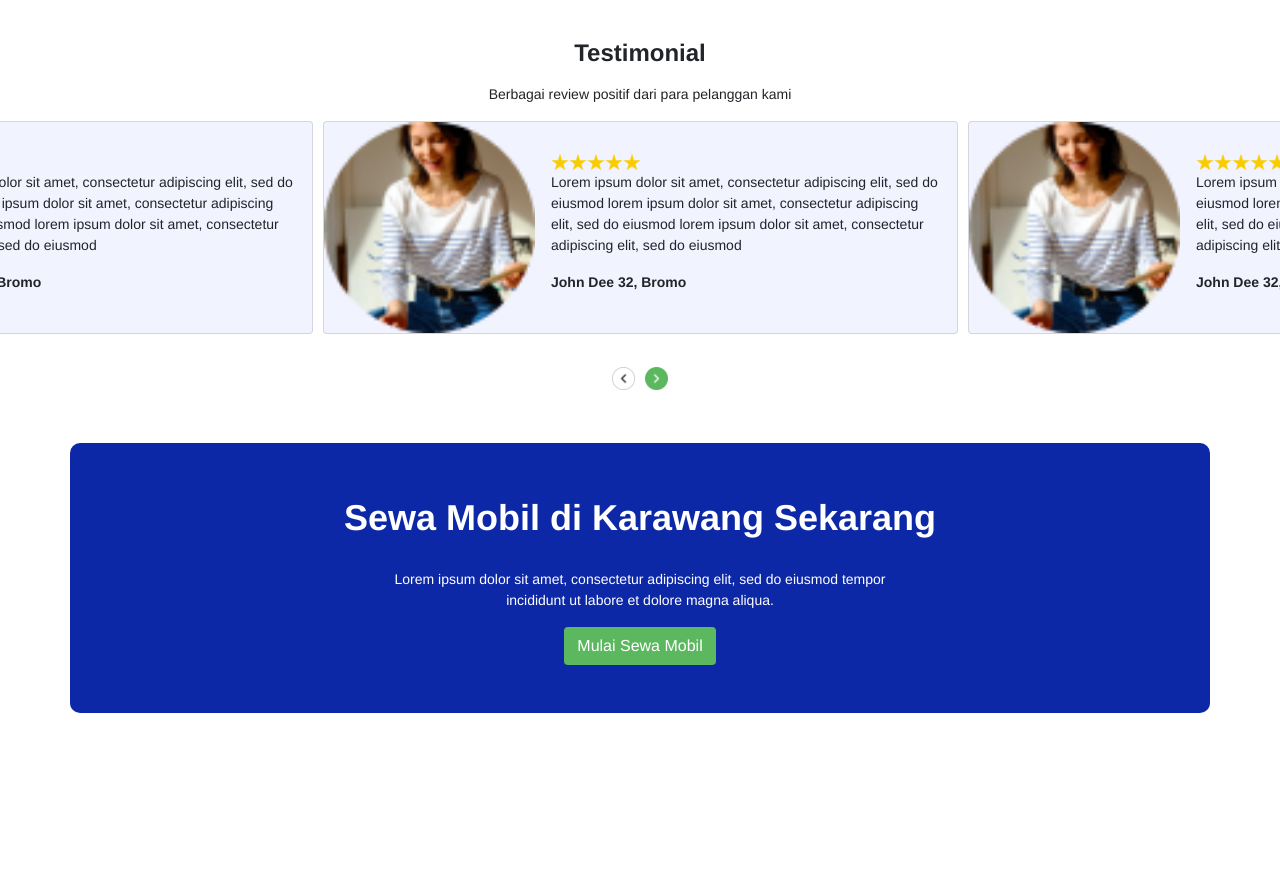
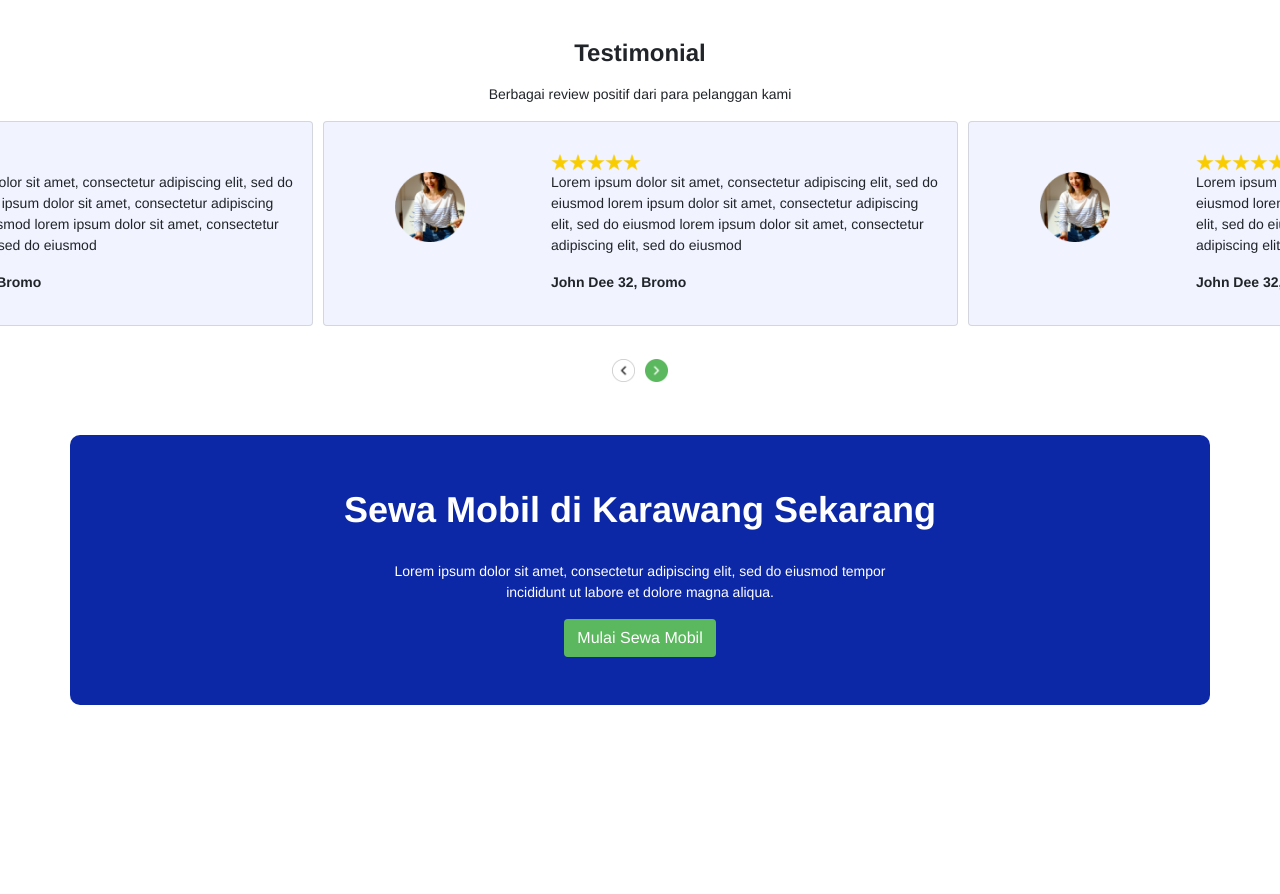
Before and after one commit to 19110-NurAiniLaillaAsri/Binar-Challenge01, a plain HTML site: page index.html in a window 1280 px wide. Shown: the part 1580-2474 px from the top of the page. Drawn offline with Linux system fonts and the light colour scheme.

Commit message:
Update style.css

```diff
--- a/public/css/style.css
+++ b/public/css/style.css
@@ -65,10 +65,10 @@ li {
 }
 
 /* TAMPILAN TESTIMONI */
-.carousel-inner {
-    margin-left: -24%;
-    display: flex;
-    justify-content: center;
+.profil {
+    width: 70px !important;
+    margin: 0 auto;
+    margin-top: 50px;
 }
 
 /* TAMPILAN BANNER */
```
